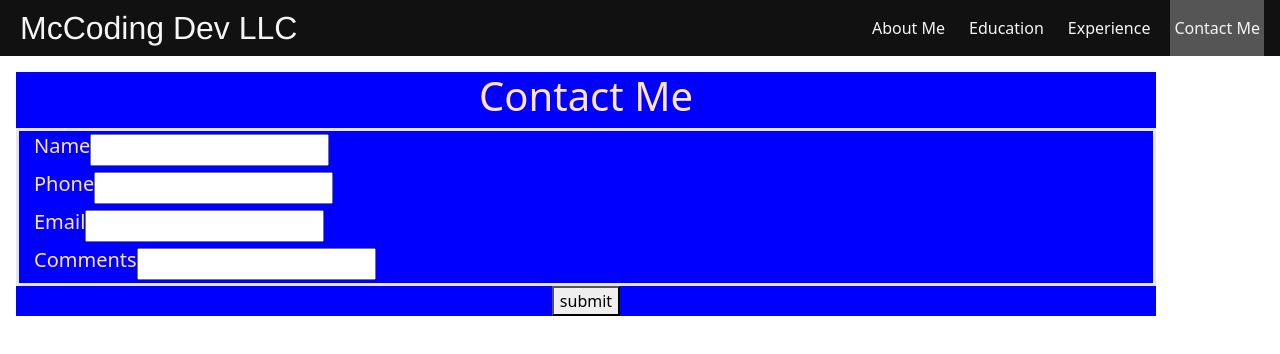
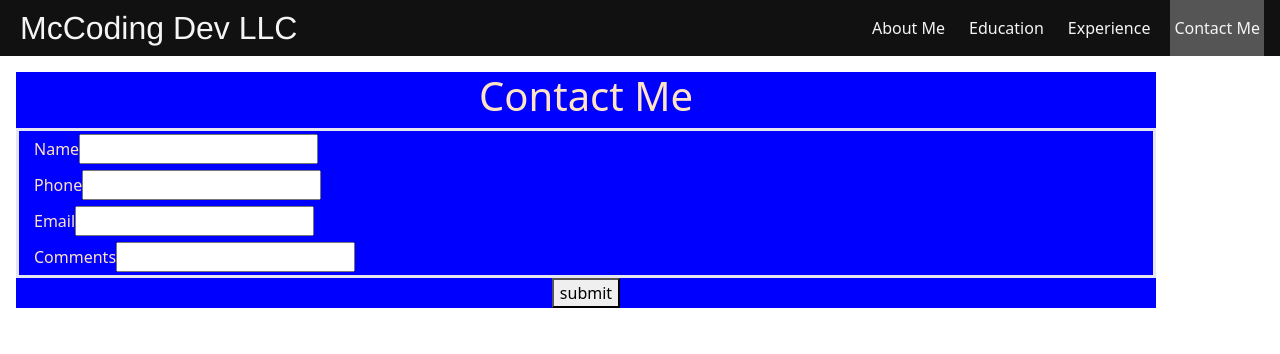
Before and after one commit to lion48z/portfolio-bravo, a React (Create React App) app: page /contactMe in a window 1280 px wide. Shown: the top 354 px of the page. Built offline with nearby package versions, Linux system fonts and the light colour scheme.

Commit message:
Changing to label instead of heading

```diff
--- a/src/pages/ContactMe.jsx
+++ b/src/pages/ContactMe.jsx
@@ -8,27 +8,32 @@ function ContactMe() {
     <form>
         <div className="row">
             <div className="column">
-            <h5>Name</h5>
+            <label>Name
             <input></input>
+            </label>
+
 
             </div>
 
 
             <div className="column">
-            <h5>Phone</h5>
+            <label>Phone
             <input></input>
+            </label>
 
             </div>
 
             <div className="column">
-            <h5>Email</h5>
+            <label>Email
             <input></input>
+            </label>
 
             </div>
 
             <div className="column">
-            <h5>Comments</h5>
+            <label>Comments
             <input></input>
+            </label>
             </div>
         </div>
     <button className="submit">submit</button>
```
Also changed, not shown: src/pages/FormScratch.jsx (+9 -0 lines).
